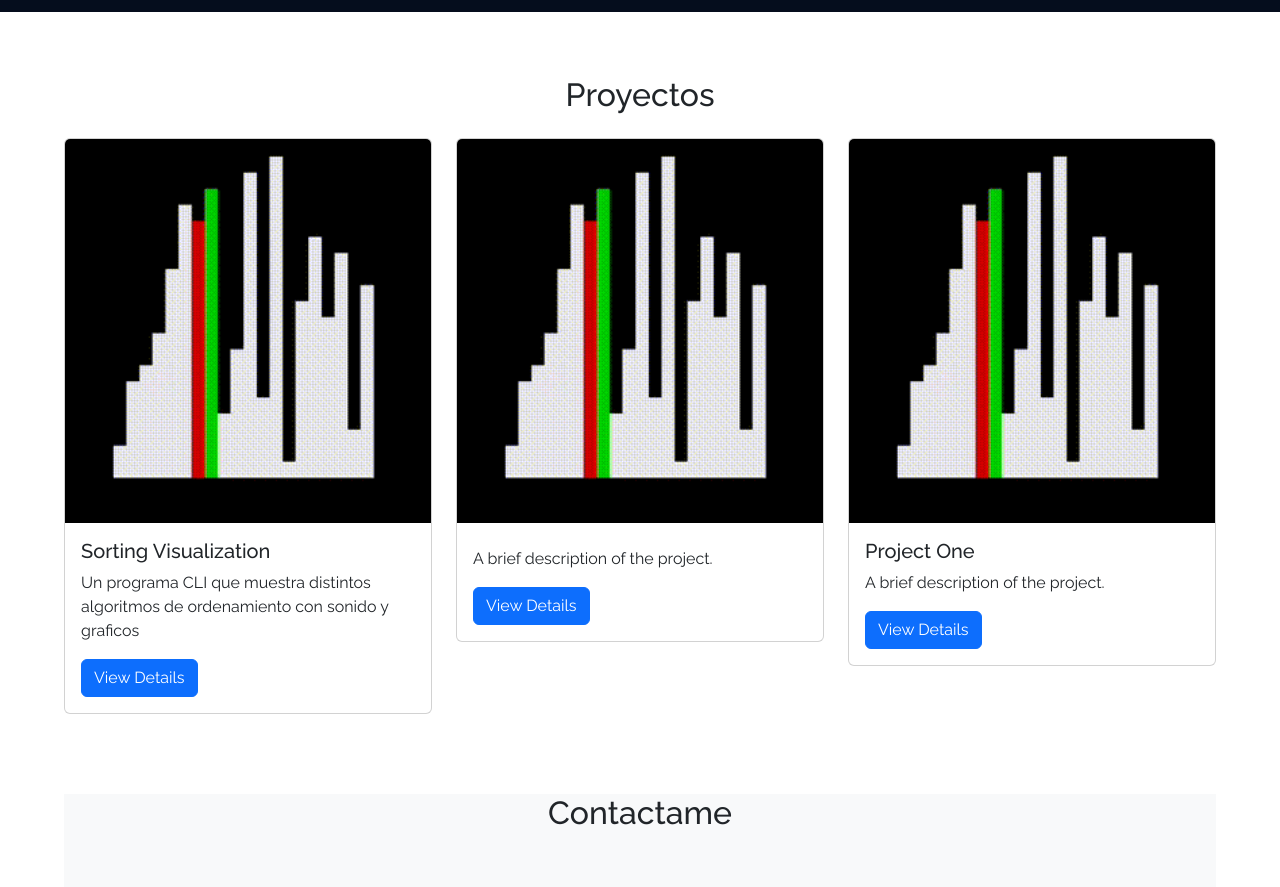
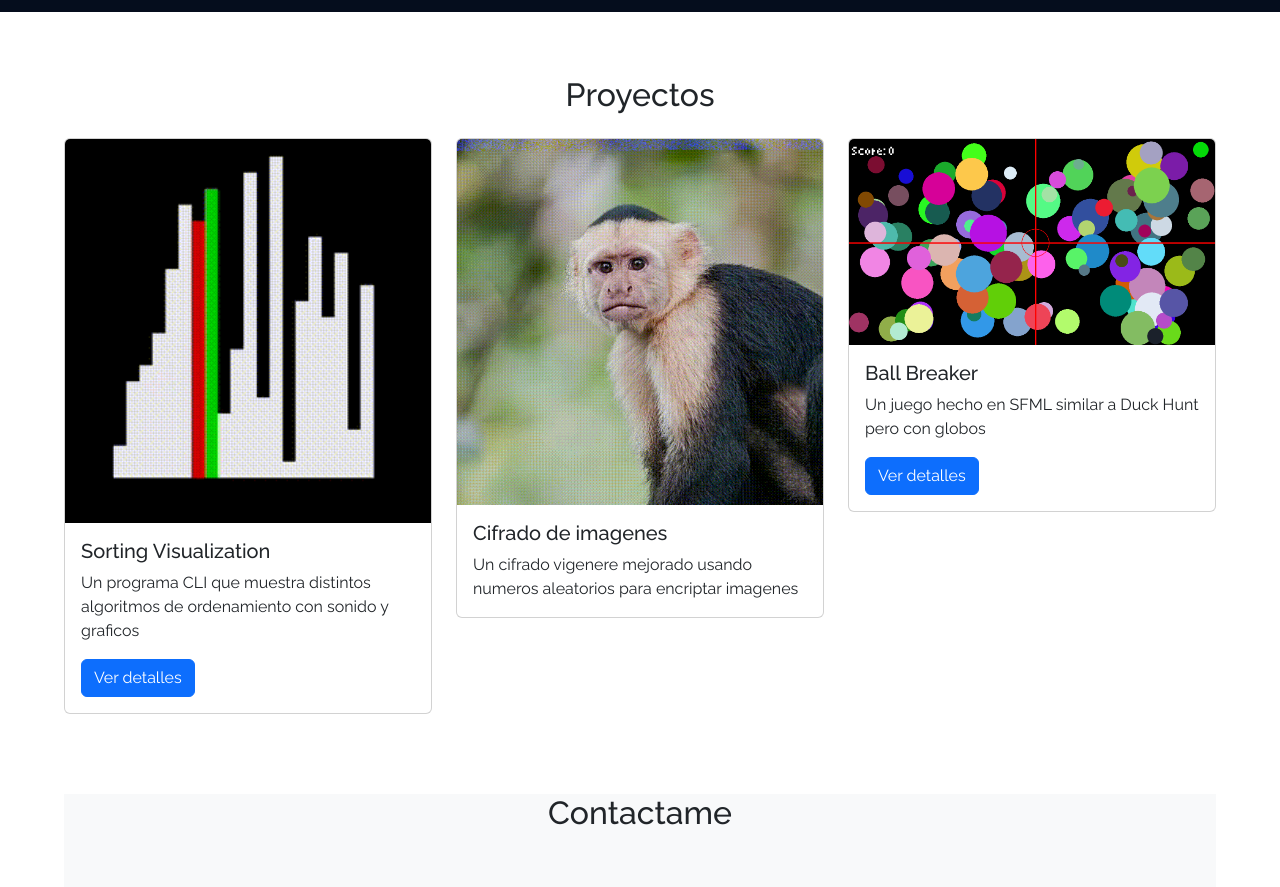
Before and after one commit to BerlyCS/My-Portfolio, a plain HTML site: page index.html in a window 1280 px wide. Shown: the part 1500-2387 px from the top of the page. Drawn offline with nearby package versions, Linux system fonts and the light colour scheme.

Commit message:
Cambios: Proyectos html

```diff
--- a/index.html
+++ b/index.html
@@ -80,27 +80,27 @@
                     <div class="card-body">
                         <h5 class="card-title">Sorting Visualization</h5>
                         <p class="card-text">Un programa CLI que muestra distintos algoritmos de ordenamiento con sonido y graficos</p>
-                        <button class="btn btn-primary" onclick="showProjectDetails('Project One', 'Detailed description of Project One.')">View Details</button>
+                        <button class="btn btn-primary" href="https://github.com/BerlyCS/Sorting-Visualization">Ver detalles</button>
                     </div>
                 </div>
             </div>
             <div class="col-md-4 my-3 animated-block">
                 <div class="card">
-                    <img src="images/video.gif" width="100px" class="card-img-top" alt="Project 1">
+                    <img src="images/cifrado.gif" width="100px" class="card-img-top" alt="Project 1">
                     <div class="card-body">
-                        <h5 class="card-title"></h5>
-                        <p class="card-text">A brief description of the project.</p>
-                        <button class="btn btn-primary" onclick="showProjectDetails('Project One', 'Detailed description of Project One.')">View Details</button>
+                        <h5 class="card-title">Cifrado de imagenes</h5>
+                        <p class="card-text">Un cifrado vigenere mejorado usando numeros aleatorios para encriptar imagenes</p>
+                        <!-- <button class="btn btn-primary" href="">Ver detalles</button> -->
                     </div>
                 </div>
             </div>
             <div class="col-md-4 my-3 animated-block">
                 <div class="card">
-                    <img src="images/video.gif" width="100px" class="card-img-top" alt="Project 1">
+                    <img src="images/ball-breaker.png" width="100px" class="card-img-top" alt="Project 1">
                     <div class="card-body">
-                        <h5 class="card-title">Project One</h5>
-                        <p class="card-text">A brief description of the project.</p>
-                        <button class="btn btn-primary" onclick="showProjectDetails('Project One', 'Detailed description of Project One.')">View Details</button>
+                        <h5 class="card-title">Ball Breaker</h5>
+                        <p class="card-text">Un juego hecho en SFML similar a Duck Hunt pero con globos</p>
+                        <button class="btn btn-primary" href="https://github.com/BerlyCS/Ball-Breaker-SFML">Ver detalles</button>
                     </div>
                 </div>
             </div>
```
